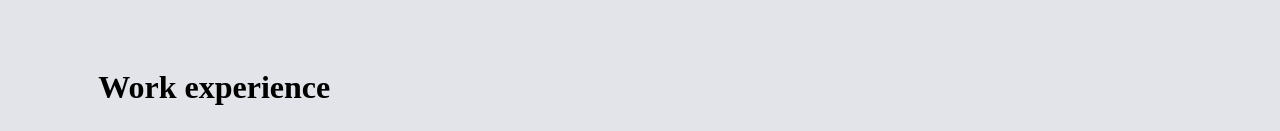
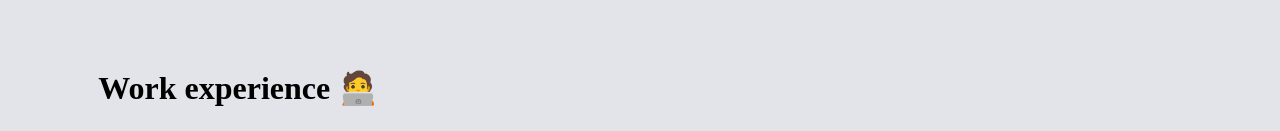
Before and after one commit to Andres2D/resume2d, an Angular app: page / in a window 1280 px wide. Shown: the part 782-913 px from the top of the page. Built offline with nearby package versions, Linux system fonts and the light colour scheme; a web font is replaced by a local one.

Commit message:
Add emoji on work experience section

```diff
--- a/src/app/resume/components/experience/experience.component.html
+++ b/src/app/resume/components/experience/experience.component.html
@@ -1,6 +1,6 @@
 <div class="container">
     <div class="content">
-        <h1 class="section-title">Work experience</h1>
+        <h1 class="section-title">Work experience 🧑‍💻</h1>
         <ul>
             <li *ngFor="let work of works" (click)="goToPage(work.link)">
                 <h1>
```
